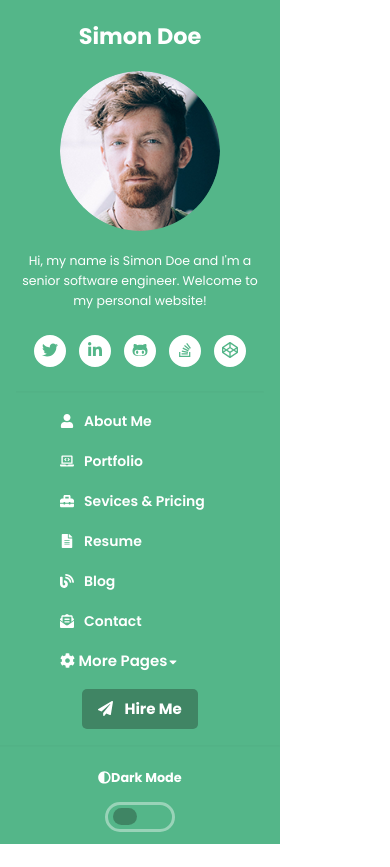
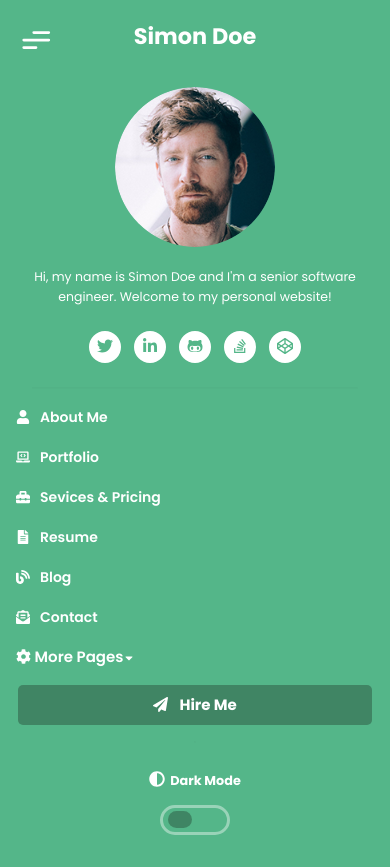
Before and after one commit to MichaelRomero96/dev-card, a React (Create React App) app: page / in a window 390 px wide. Before the commit the page ends 844 px from the top, so only its background shows below. Built offline with nearby package versions, Linux system fonts and the light colour scheme.

Commit message:
feat(sidebar): crear transiciones con libreria gsap

```diff
--- a/package.json
+++ b/package.json
@@ -6,6 +6,7 @@
     "@testing-library/jest-dom": "^5.16.5",
     "@testing-library/react": "^13.4.0",
     "@testing-library/user-event": "^13.5.0",
+    "gsap": "^3.12.1",
     "react": "^18.2.0",
     "react-dom": "^18.2.0",
     "react-icons": "^4.9.0",
--- a/src/App.jsx
+++ b/src/App.jsx
@@ -1,15 +1,13 @@
-import React from 'react'
+import React from "react";
 import Sidebar from "./Sidebar";
-import AboutMe from './AboutMe'
-import { Link, Route, Routes } from 'react-router-dom';
+import { Route, Routes } from "react-router-dom";
 
 const App = () => {
-  return (
-    <Routes>
-      <Route path='/' element={<Sidebar />} />
-      <Route path='/about-me' element={<AboutMe />} /> /* Elemento de Prueba, se puede eliminar */
-    </Routes>
-  )
-}
+    return (
+        <Routes>
+            <Route path="/" element={<Sidebar />} />
+        </Routes>
+    );
+};
 
-export default App
+export default App;
--- a/src/Sidebar.jsx
+++ b/src/Sidebar.jsx
@@ -1,8 +1,9 @@
-import React from "react";
+import React, { useEffect, useRef, useState } from "react";
 import "./components/css/normalize.css";
 import "./components/css/sidebar.css";
+import { gsap } from "gsap";
+import HamburgerButton from "./components/HamburgerIcon";
 import profileImg from "./components/mock/profile.png";
-import AboutMe from './AboutMe';
 import { Link } from "react-router-dom";
 import {
     FaTwitter,
@@ -23,16 +24,56 @@ import {
 } from "react-icons/fa";
 
 const Aside = () => {
+    const [isSidebarOpen, setIsSidebarOpen] = useState();
+    const sectionRef = useRef();
+
+    useEffect(() => {
+        if (isSidebarOpen === undefined) return;
+        const sectionElement = sectionRef.current;
+        if (sectionElement) {
+            if (isSidebarOpen) {
+                gsap.to(sectionElement, {
+                    maxHeight: window.innerWidth > 900 ? '100vh': '90vh'
+                });
+            } else {
+                gsap.to(sectionElement, {
+                    maxHeight: 0,
+                });
+            }
+        }
+    }, [isSidebarOpen, sectionRef]);
+
+    useEffect(() => {
+        window.addEventListener("resize", () => {
+            if (window.innerWidth > 900) {
+                setIsSidebarOpen(true);
+            }
+        });
+    });
+
     return (
-        <section className="body">
+        <div>
+            <div className="content-responsive">
+                <HamburgerButton
+                    action={() => setIsSidebarOpen((prev) => !prev)}
+                />
+                <h1 className="header__title-2">
+                    <a href="#">Simon Doe</a>
+                </h1>
+            </div>
+            <section ref={sectionRef} className="body">
                 <h1 className="header__title">
                     <a href="#">Simon Doe</a>
                 </h1>
                 <article className="navbar">
-                <img className="profile" src={profileImg} alt="Profile Image" />
+                    <img
+                        className="profile"
+                        src={profileImg}
+                        alt="Profile Image"
+                    />
                     <p className="description">
-                    Hi, my name is Simon Doe and I'm a senior software engineer.
-                    Welcome to my personal website!
+                        Hi, my name is Simon Doe and I'm a senior software
+                        engineer. Welcome to my personal website!
                     </p>
                     {/* Iconos */}
                     <ul className="redes">
@@ -105,7 +146,8 @@ const Aside = () => {
                         <div>
                             <details className="info-extra">
                                 <summary>
-                                <FaCog className="anclas__icons" /> More Pages
+                                    <FaCog className="anclas__icons" /> More
+                                    Pages
                                     <FaCaretDown className="icon-arrow" />
                                 </summary>
                                 <ul className="details">
@@ -118,12 +160,18 @@ const Aside = () => {
                                         </Link>
                                     </li>
                                     <li>
-                                    <Link className="details__info" to="/blog1">
+                                        <Link
+                                            className="details__info"
+                                            to="/blog1"
+                                        >
                                             Blog Home 1
                                         </Link>
                                     </li>
                                     <li>
-                                    <Link className="details__info" to="/blog2">
+                                        <Link
+                                            className="details__info"
+                                            to="/blog2"
+                                        >
                                             Blog Home 2
                                         </Link>
                                     </li>
@@ -144,7 +192,8 @@ const Aside = () => {
                     <div>
                         <button className="btn">
                             <Link to="/hireme">
-                            <FaPaperPlane className="icon-paperplane" /> Hire Me
+                                <FaPaperPlane className="icon-paperplane" />{" "}
+                                Hire Me
                             </Link>
                         </button>
                     </div>
@@ -154,13 +203,14 @@ const Aside = () => {
                             <FaAdjust className="anclas__icons icon-darkmode" />
                             Dark Mode
                         </h4>
-                    <label class="switch">
+                        <label className="switch">
                             <input type="checkbox" />
-                        <span class="slider"></span>
+                            <span className="slider"></span>
                         </label>
                     </div>
                 </article>
             </section>
+        </div>
     );
 };
 
--- /dev/null
+++ b/src/components/HamburgerIcon/index.jsx
@@ -0,0 +1,56 @@
+import React, { useState, useRef, useEffect } from "react";
+import { gsap } from "gsap";
+
+const HamburgerButton = ({action}) => {
+    const [checked, setChecked] = useState(false);
+    const hamburgerRef = useRef(null);
+    const lineTopBottomRef = useRef(null);
+
+    const handleClick = () => {
+        setChecked((prev) => !prev);
+        action();
+    };
+
+    useEffect(() => {
+        if (!checked) {
+            if (checked === false) {
+                const hamburgerRefElem = hamburgerRef.current;
+                const lineTopBottomRefElem = lineTopBottomRef.current;
+                gsap.to(hamburgerRefElem, {
+                    transform: "rotate(0deg)",
+                });
+                gsap.to(lineTopBottomRefElem, {
+                    strokeDasharray: "12 63",
+                    strokeDashoffset: "0",
+                });
+            }
+            return;
+        }
+        const hamburgerRefElem = hamburgerRef.current;
+        gsap.to(hamburgerRefElem, {
+            transform: "rotate(-45deg)",
+        });
+        const lineTopBottomRefElem = lineTopBottomRef.current;
+        gsap.to(lineTopBottomRefElem, {
+            strokeDasharray: "20 300",
+            strokeDashoffset: "-32.42",
+        });
+    }, [checked]);
+
+    return (
+        <label onClick={handleClick} className="hamburger btn-busqueda">
+            <div ref={hamburgerRef}>
+                <svg viewBox="0 0 32 32">
+                    <path
+                        ref={lineTopBottomRef}
+                        className="line line-top-bottom"
+                        d="M27 10 13 10C10.8 10 9 8.2 9 6 9 3.5 10.8 2 13 2 15.2 2 17 3.8 17 6L17 26C17 28.2 18.8 30 21 30 23.2 30 25 28.2 25 26 25 23.8 23.2 22 21 22L7 22"
+                    ></path>
+                    <path className="line" d="M7 16 27 16"></path>
+                </svg>
+            </div>
+        </label>
+    );
+};
+
+export default HamburgerButton;
--- /dev/null
+++ b/src/components/HamburgerIcon/styles.css
@@ -0,0 +1,37 @@
+.hamburger {
+    cursor: pointer;
+  }
+
+  .hamburger input {
+    display: none;
+  }
+
+  .hamburger svg {
+
+    height: 3em;
+    transition: transform 600ms cubic-bezier(0.4, 0, 0.2, 1);
+  }
+
+  .line {
+    fill: none;
+    stroke: white;
+    stroke-linecap: round;
+    stroke-linejoin: round;
+    stroke-width: 3;
+    /* Define the transition for transforming the Stroke */
+    transition: stroke-dasharray 600ms cubic-bezier(0.4, 0, 0.2, 1),
+                stroke-dashoffset 600ms cubic-bezier(0.4, 0, 0.2, 1);
+  }
+
+  .line-top-bottom {
+    stroke-dasharray: 12 63;
+  }
+
+  .hamburger input:checked + svg {
+    transform: rotate(-45deg);
+  }
+
+  .hamburger input:checked + svg .line-top-bottom {
+    stroke-dasharray: 20 300;
+    stroke-dashoffset: -32.42;
+  }
--- a/src/components/css/sidebar.css
+++ b/src/components/css/sidebar.css
@@ -5,6 +5,10 @@
     font-family: 'Poppins', sans-serif;
     text-decoration: none;
     list-style: none;
+}
+
+button {
+    all: unset;
 }
 
 a {
@@ -17,24 +21,42 @@ hr {
     opacity: .25;
 }
 
-.body::-webkit-scrollbar{
+/** Herramientas  */
+.hidden {
+    visibility: hidden;
+}
+
+.no-hidden {
+    visibility: visible;
+}
+
+
+.body::-webkit-scrollbar {
     width: 6px;
 }
 
-.body::-webkit-scrollbar-thumb{
+.body::-webkit-scrollbar-thumb {
     background-color: rgba(0, 0, 0, 0.2);
     border-radius: 10px;
 }
 
 .body {
     position: fixed;
+    display: block;
     background-color: #54B689;
     width: 280px;
     height: 100vh;
+    top: 0;
+    left: 0;
     font-weight: 400;
     font-size: 1em;
     text-align: center;
     overflow-y: auto;
+}
+
+.btn-busqueda,
+.content-responsive {
+    display: none;
 }
 
 .header__title {
@@ -150,7 +172,7 @@ summary:hover {
     letter-spacing: 1px;
 }
 
-.details__info:hover{
+.details__info:hover {
     color: rgba(0, 0, 0, 0.6);
 }
 
@@ -165,7 +187,7 @@ summary:hover {
 }
 
 .btn {
-    all: unset;
+    display: inline-block;
     padding: 0rem 1rem;
     height: 2.5rem;
     font-weight: bold;
@@ -179,6 +201,7 @@ summary:hover {
 }
 
 .btn-darkmode {
+    display: inline-block;
     margin-bottom: 1.5rem;
 }
 
@@ -201,6 +224,7 @@ summary:hover {
     display: inline-block;
     width: 70px;
     height: 30px;
+    margin-bottom: 1rem;
 }
 
 /* Hide default HTML checkbox */
@@ -240,3 +264,116 @@ summary:hover {
 .switch input:checked+.slider:before {
     transform: translateX(1.5em);
 }
+
+/** btn open/close */
+.hamburger {
+    cursor: pointer;
+}
+
+.hamburger input {
+    display: none;
+}
+
+.hamburger svg {
+    /* The size of the SVG defines the overall size */
+    height: 3em;
+    /* Define the transition for transforming the SVG */
+    transition: transform 600ms cubic-bezier(0.4, 0, 0.2, 1);
+}
+
+.line {
+    fill: none;
+    stroke: white;
+    stroke-linecap: round;
+    stroke-linejoin: round;
+    stroke-width: 2.2;
+    /* Define the transition for transforming the Stroke */
+    transition: stroke-dasharray 600ms cubic-bezier(0.4, 0, 0.2, 1),
+        stroke-dashoffset 600ms cubic-bezier(0.4, 0, 0.2, 1);
+}
+
+.line-top-bottom {
+    stroke-dasharray: 12 63;
+}
+
+.hamburger input:checked+svg {
+    transform: rotate(-45deg);
+}
+
+.hamburger input:checked+svg .line-top-bottom {
+    stroke-dasharray: 20 300;
+    stroke-dashoffset: -32.42;
+}
+
+
+/** Media Queries */
+@media (width < 990px) {
+    .content-responsive {
+        display: initial;
+        background-color: #54B689;
+        /* padding: 0.3rem; */
+    }
+
+    .body {
+        position: relative;
+        width: 100%;
+        height: 90%;
+        padding: 1rem;
+    }
+
+    .btn-busqueda {
+        z-index: 100;
+        display: inline-block;
+        position: absolute;
+        padding: 0.3rem 0.6rem;
+        top: 6px;
+        left: 5px;
+
+    }
+
+    .header__title-2 {
+        padding-top: 0;
+        margin: 0;
+        background-color: #54B689;
+        text-align: center;
+        font-size: 1.4rem;
+        padding-top: 24px;
+    }
+
+    .header__title-2 a {
+        color: #FFF;
+
+    }
+
+    .header__title {
+        display: none;
+    }
+
+    .anclas {
+        padding: 0;
+    }
+
+    .info-extra {
+        position: static;
+    }
+
+    .btn {
+        display: inline-block;
+        width: 90%;
+    }
+
+    .darkmode svg {
+        margin-right: 5px;
+        font-size: 1rem;
+    }
+}
+
+@media (width < 430px) {
+    .hamburger svg {
+        height: 2.5em;
+    }
+
+    .btn-busqueda {
+        top: 15px;
+    }
+}
```
Also changed, not shown: src/AboutMe.jsx (deleted, +0 -9 lines), src/Toggleee.jsx (added, +29 -0 lines), src/components/Contador/index.jsx (added, +48 -0 lines), 1 other file (tests, documents, lock files or other folders). Lines whose indentation alone changed are shown as unchanged.
